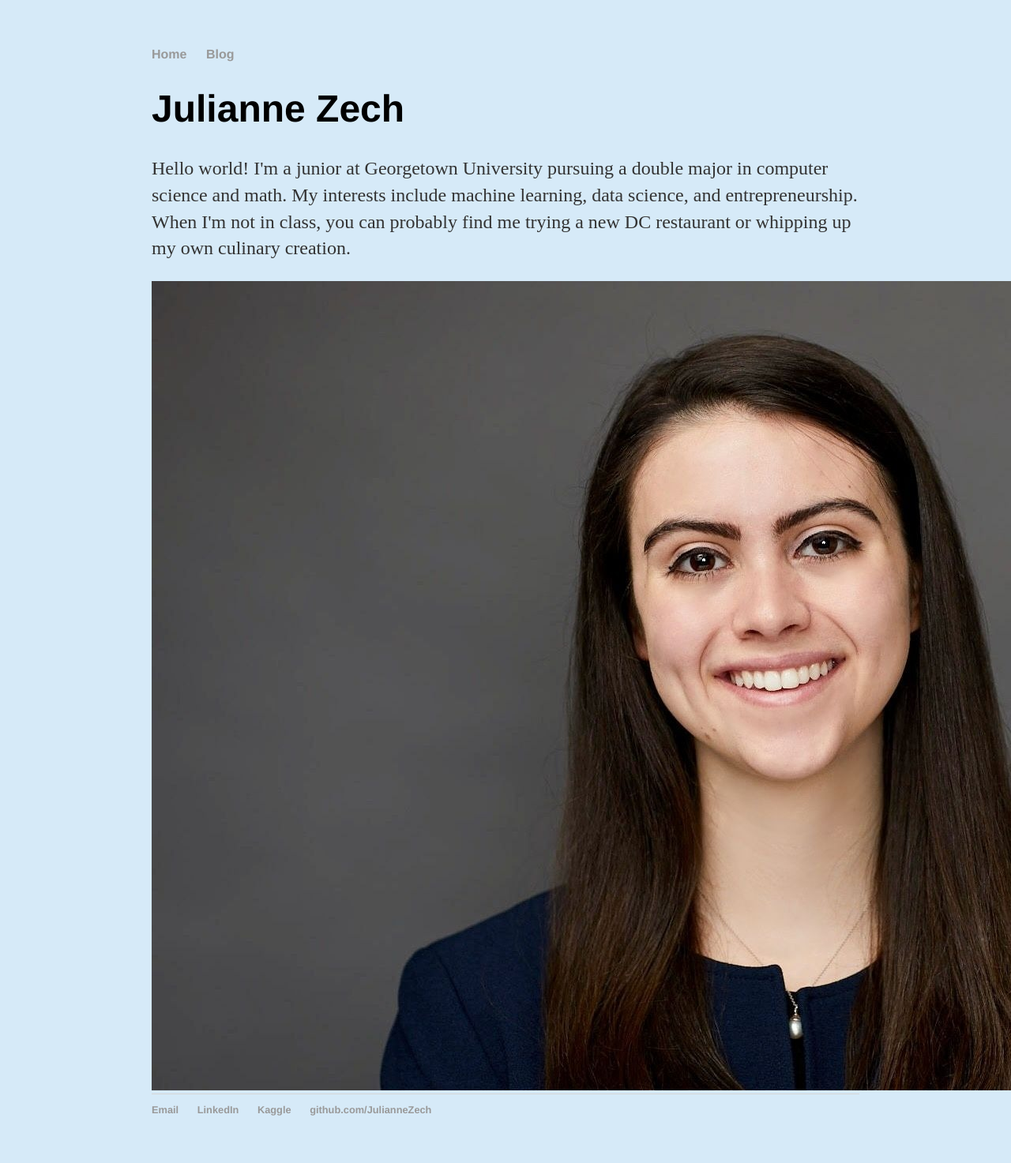
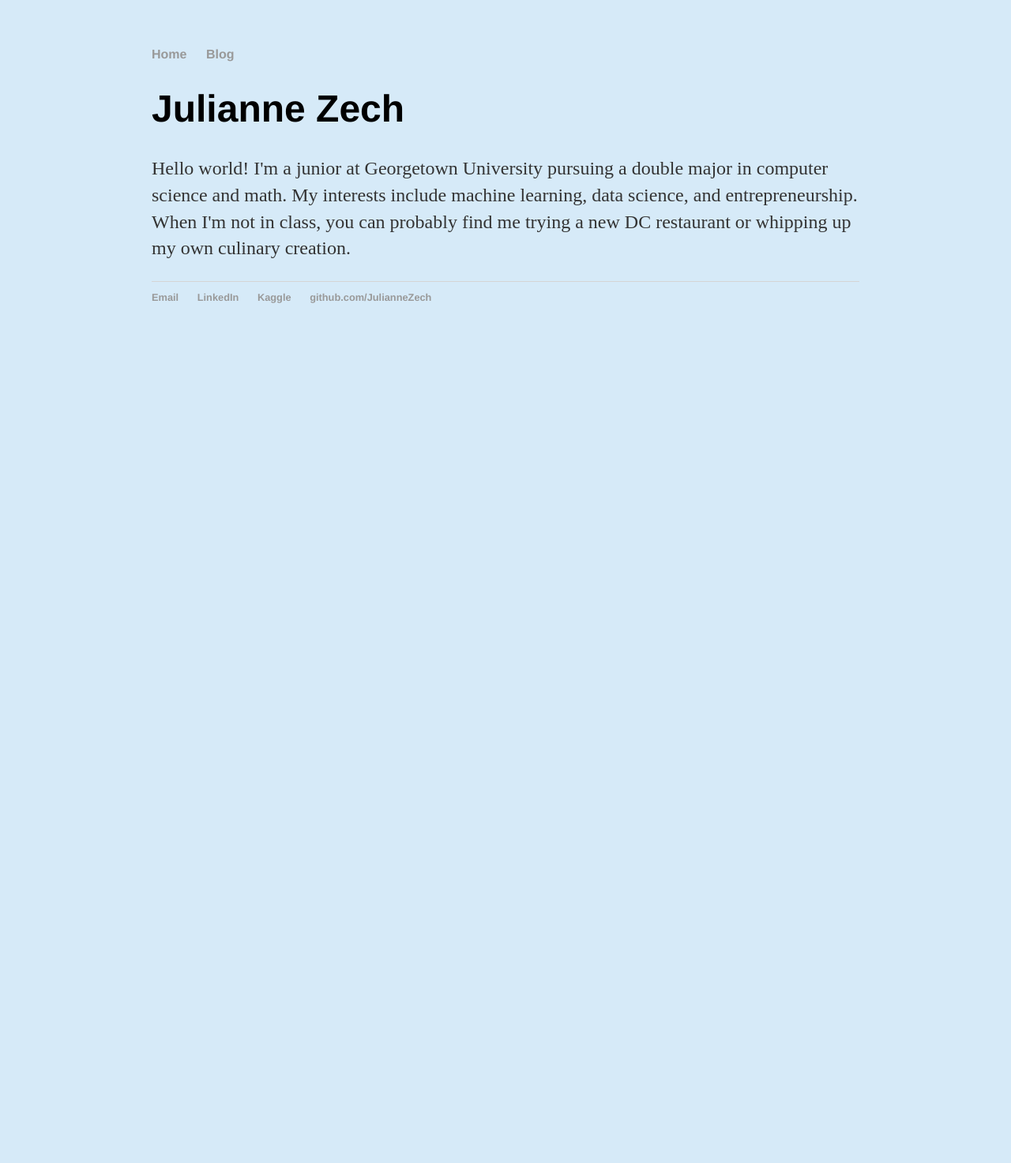
Before and after one commit to JulianneZech/JulianneZech.github.io, a Jekyll site: the page built from index.html, in a window 1280 px wide. Shown: the whole page at 79% size. Built offline with Jekyll 4.4.1, drawn with Linux system fonts in a browser that asks for light colours; after the commit the page ends 900 px from its top, so only the background shows below that.

Commit message:
Update index.html

```diff
--- a/index.html
+++ b/index.html
@@ -9,5 +9,3 @@ title: Julianne Zech
 	data science, and entrepreneurship. When I'm not in class, you can probably
 	find me trying a new DC restaurant or whipping up my own culinary creation. </a></p>
 </div><!-- /.blurb -->
-
-<img src="https://github.com/JulianneZech/JulianneZech.github.io/blob/master/headshot_final.jpg">
```
